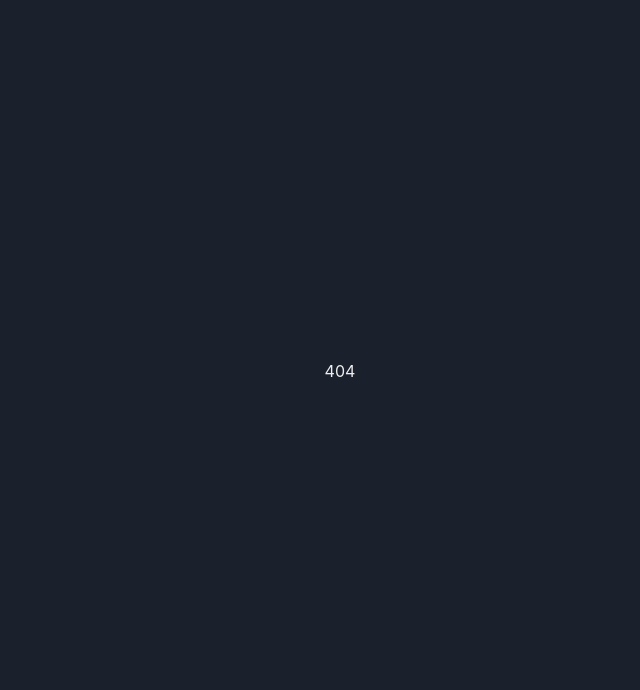
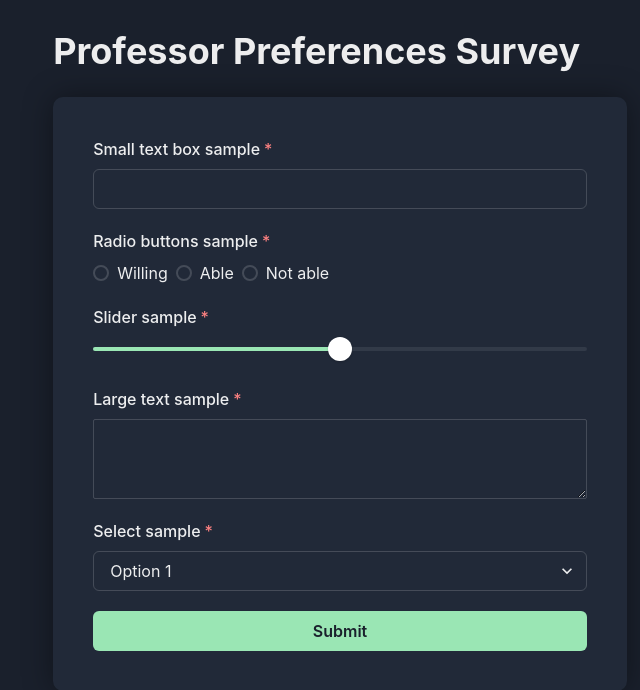
Before and after one commit to SENG499-S22-Company3/frontend, a React (Create React App) app: page /professorSurvey in a window 1280 px wide. Before the commit this address had no page. Shown: the top 690 px of the page, without its empty margins (300-940 px from the left). Built offline with nearby package versions, Linux system fonts and the light colour scheme.

Commit message:
Create sample page and inputs for professor survey

```diff
--- a/src/App.tsx
+++ b/src/App.tsx
@@ -9,6 +9,7 @@ import { SurveyResults } from "./pages/SurveyResults";
 import { ProfileManagement } from "./pages/ProfileManagement";
 import { Dashboard } from "./pages/Dashboard";
 import { NotFound } from "./pages/NotFound";
+import { ProfessorSurvey } from "./pages/ProfessorSurvey";
 
 const config: ThemeConfig = {
   initialColorMode: "dark",
@@ -29,6 +30,7 @@ export const App = () => (
       <Route path="/surveyresults" element={<SurveyResults />} />
       <Route path="/dashboard" element={<Dashboard />} />
       <Route path="/profileManagement" element={<ProfileManagement />} />
+      <Route path="/professorSurvey" element={<ProfessorSurvey />} />
       <Route path="*" element={<NotFound />} />
     </Routes>
   </ChakraProvider>
--- /dev/null
+++ b/src/pages/ProfessorSurvey.tsx
@@ -0,0 +1,177 @@
+import {
+  Box,
+  Button,
+  Container,
+  Flex,
+  FormControl,
+  FormErrorMessage,
+  FormLabel,
+  Heading,
+  Input,
+  Radio,
+  RadioGroup,
+  Select,
+  Slider,
+  SliderFilledTrack,
+  SliderThumb,
+  SliderTrack,
+  Stack,
+  Textarea,
+  Tooltip,
+} from "@chakra-ui/react";
+import React, { useEffect, useState } from "react";
+import { useNavigate } from "react-router-dom";
+import { gql, useMutation } from "@apollo/client";
+import { useLoginStore } from "../stores/login";
+
+// these schemas will probably change later, all just example data
+const SUBMIT = gql`
+  mutation Login($username: String!, $password: String!) {
+    login(username: $username, password: $password) {
+      username
+      email
+      roles
+    }
+  }
+`;
+
+export const ProfessorSurvey = () => {
+  const [smallText, setSmallText] = useState("");
+  const [largeText, setLargeText] = useState("");
+  const [radioValue, setRadioValue] = useState("");
+  const [selectValue, setSelectValue] = useState("");
+  const [sliderValue, setSliderValue] = useState(100);
+  const [showTooltip, setShowTooltip] = React.useState(false);
+  const [submit, { data, loading, error }] = useMutation(SUBMIT);
+
+  const loginState = useLoginStore();
+  const navigate = useNavigate();
+
+  useEffect(() => {
+    if (loginState.loggedIn) {
+      navigate("/");
+    }
+  }, [loginState.loggedIn, navigate]);
+
+  useEffect(() => {
+    if (data && !error && !loading) {
+      // TODO: this route will change to whatever the default page is once the
+      // user is logged in
+      navigate("/");
+    }
+  }, [data, error, loading, navigate]);
+
+  const onSubmit = (e: React.FormEvent<HTMLFormElement>) => {
+    submit({ variables: { smallText, radioValue, sliderValue } });
+    e.preventDefault();
+  };
+
+  return (
+    <Flex
+      w="100%"
+      minH="calc(100vh - 5.5rem)"
+      pt={30}
+      alignItems="center"
+      justifyContent="center"
+      flexDirection="column"
+    >
+      <Container mb={32}>
+        <Heading mb={6}>Professor Preferences Survey</Heading>
+        <Flex
+          bg="#212938"
+          p={10}
+          borderRadius={10}
+          flexDir="column"
+          style={{ boxShadow: "0px 0px 30px rgba(0, 0, 0, 0.40)" }}
+        >
+          <form onSubmit={onSubmit}>
+            <FormControl isRequired>
+              <FormLabel htmlFor="small_text">Small text box sample</FormLabel>
+              <Input
+                id="small_text"
+                type="text"
+                value={smallText}
+                onChange={(e) => setSmallText(e.target.value)}
+                mb={5}
+              />
+              <FormLabel htmlFor="radio">Radio buttons sample</FormLabel>
+              <RadioGroup
+                id="radio"
+                onChange={setRadioValue}
+                value={radioValue}
+                mb={5}
+              >
+                <Stack direction="row">
+                  <Radio value="Willing">Willing</Radio>
+                  <Radio value="Able">Able</Radio>
+                  <Radio value="Not Able">Not able</Radio>
+                </Stack>
+              </RadioGroup>
+              <FormLabel htmlFor="slider">Slider sample</FormLabel>
+              <Slider
+                id="slider"
+                colorScheme="green"
+                defaultValue={100}
+                min={0}
+                max={200}
+                step={1}
+                mb={5}
+                onChange={(v) => setSliderValue(v)}
+                onMouseEnter={() => setShowTooltip(true)}
+                onMouseLeave={() => setShowTooltip(false)}
+              >
+                <SliderTrack>
+                  <Box position="relative" right={10} />
+                  <SliderFilledTrack />
+                </SliderTrack>
+                <Tooltip
+                  hasArrow
+                  bg="teal.500"
+                  color="white"
+                  placement="top"
+                  isOpen={showTooltip}
+                  label={sliderValue}
+                >
+                  <SliderThumb boxSize={6} />
+                </Tooltip>
+              </Slider>
+              <FormLabel htmlFor="large_text">Large text sample</FormLabel>
+              <Textarea
+                id="large_text"
+                value={largeText}
+                onChange={(e) => setLargeText(e.target.value)}
+                size="sm"
+                mb={5}
+              />
+              <FormLabel htmlFor="select">Select sample</FormLabel>
+              <Select
+                id="select"
+                value={selectValue}
+                mb={5}
+                onChange={(e) => setSelectValue(e.target.value)}
+              >
+                <option value="option1">Option 1</option>
+                <option value="option2">Option 2</option>
+                <option value="option3">Option 3</option>
+              </Select>
+              <Button
+                isLoading={loading}
+                type="submit"
+                colorScheme="green"
+                variant="solid"
+                w="100%"
+              >
+                Submit
+              </Button>
+            </FormControl>
+            <FormControl isInvalid={error !== undefined}>
+              {error !== undefined && (
+                <FormErrorMessage mt={5}>{error.message}</FormErrorMessage>
+              )}
+            </FormControl>
+          </form>
+        </Flex>
+      </Container>
+    </Flex>
+  );
+};
```
